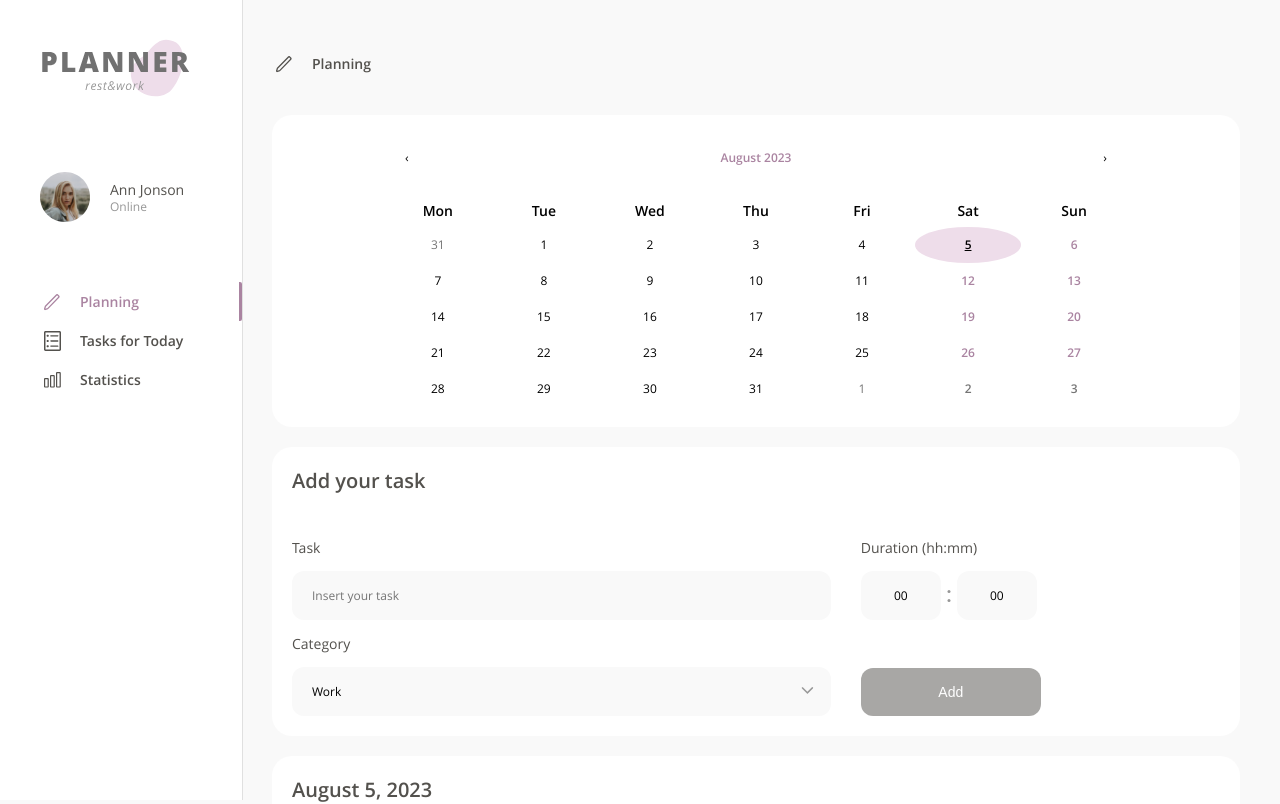
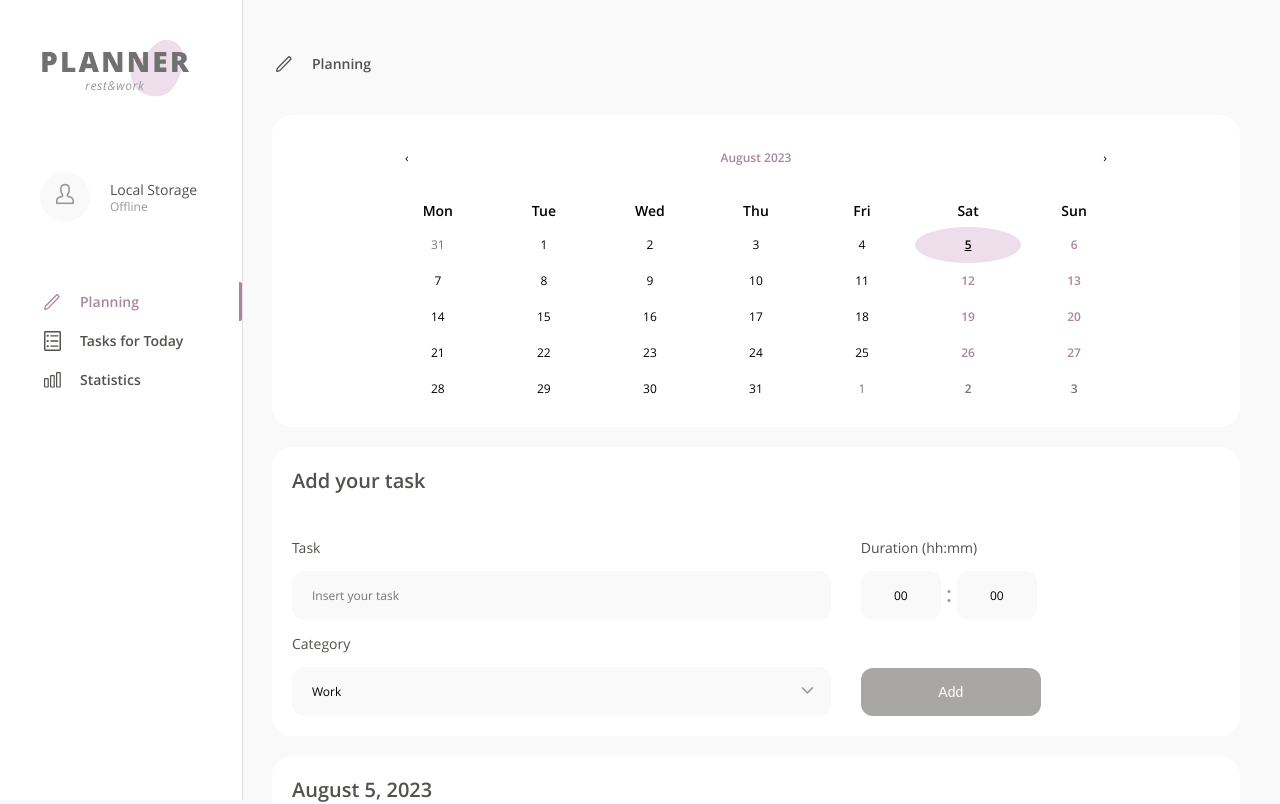
Before and after one commit to apsu96/planner_app, a React (Create React App) app: page / in a window 1280 px wide. Shown: the top 804 px of the page. Built offline with nearby package versions, Linux system fonts and the light colour scheme.

Commit message:
feat: change profile avatar and styles

```diff
--- a/src/components/Profile.styled.ts
+++ b/src/components/Profile.styled.ts
@@ -8,7 +8,7 @@ export const ProfileContainer = styled.div`
   box-sizing: border-box;
   padding: ${({ isMobile }: { isMobile: boolean }) =>
     isMobile ? "57px 0 0 20px" : "32px 0 0 40px"};
-  disply: flex;
+  display: flex;
   flex-direction: column;
   min-height: 100vh;
   box-shadow: 0px 4px 16px rgba(0, 0, 0, 0.06);
@@ -29,6 +29,9 @@ export const Username = styled.p`
   line-height: 19px;
   color: #53514d;
   margin: 0;
+  @media (min-width: 1441px) {
+    font-size: 16px;
+  }
 `;
 
 export const Status = styled.p`
@@ -38,6 +41,9 @@ export const Status = styled.p`
   line-height: 16px;
   color: #979797;
   margin: 0;
+  @media (min-width: 1441px) {
+    font-size: 14px;
+  }
 `;
 
 export const MenuContainer = styled.div`
@@ -75,6 +81,9 @@ export const MenuItem = styled(Link)`
     background: rgba(170, 132, 161, 0.1);
     border-radius: 5px;
   }
+  @media (min-width: 1441px) {
+    font-size: 16px;
+  }
 `;
 
 export const MenuIconContainer = styled.div`
@@ -90,3 +99,13 @@ export const MobileLogoContainer = styled.div`
   gap: 20px;
   padding-right: 27px;
 `;
+
+export const AvatarContainer = styled.div`
+  display: flex;
+  align-items: center;
+  justify-content: center;
+  background: #f9f9f9;
+  border-radius: 50%;
+  width: 50px;
+  height: 50px;
+`;
--- a/src/components/Profile.tsx
+++ b/src/components/Profile.tsx
@@ -7,9 +7,10 @@ import {
   MenuItem,
   MenuIconContainer,
   MobileLogoContainer,
+  AvatarContainer,
 } from "./Profile.styled";
 import Logo from "../images/Logo.svg";
-import Avatar from "../images/Avatar.svg";
+import Avatar from "../images/Avatar.png";
 import PlanningIcon from "../images/Planning_icon";
 import TasksIcon from "../images/Tasks_icon";
 import StatisticsIcon from "../images/Statistics_icon";
@@ -47,10 +48,12 @@ function Profile({ currentView, isMobile, toggleMenu }: ProfileProps) {
         </MobileLogoContainer>
       )}
       <AvatarUsernameContainer>
-        <img src={Avatar} alt="avatar" />
+        <AvatarContainer>
+          <img src={Avatar} alt="avatar" width={32} height={32} />
+        </AvatarContainer>
         <div>
-          <Username>Ann Jonson</Username>
-          <Status>Online</Status>
+          <Username>Local Storage</Username>
+          <Status>Offline</Status>
         </div>
       </AvatarUsernameContainer>
       <MenuContainer>
--- a/src/components/Select.styled.ts
+++ b/src/components/Select.styled.ts
@@ -66,9 +66,7 @@ export const CustomSelect = styledMui(Select)`
     @media (min-width: 1441px) {
         font-size: 14px;
         width: ${({ variant }: { variant: string | undefined }) =>
-          variant === "taskLine"
-            ? "auto"
-            : variant === "taskForm" || variant === "taskLine"
+          variant === "taskForm" || variant === "taskLine"
             ? "100%"
             : variant === "hidden"
             ? "0px"
--- a/src/components/UIKit.styled.ts
+++ b/src/components/UIKit.styled.ts
@@ -44,6 +44,9 @@ export const PageTitle = styled.p`
   font-size: 14px;
   line-height: 19px;
   color: #53514d;
+  @media (min-width: 1441px) {
+    font-size: 16px;
+  }
 `;
 
 export const Container = styled.div`
```
Also changed, not shown: src/images/Avatar.png (added), src/images/Avatar.svg (deleted).
